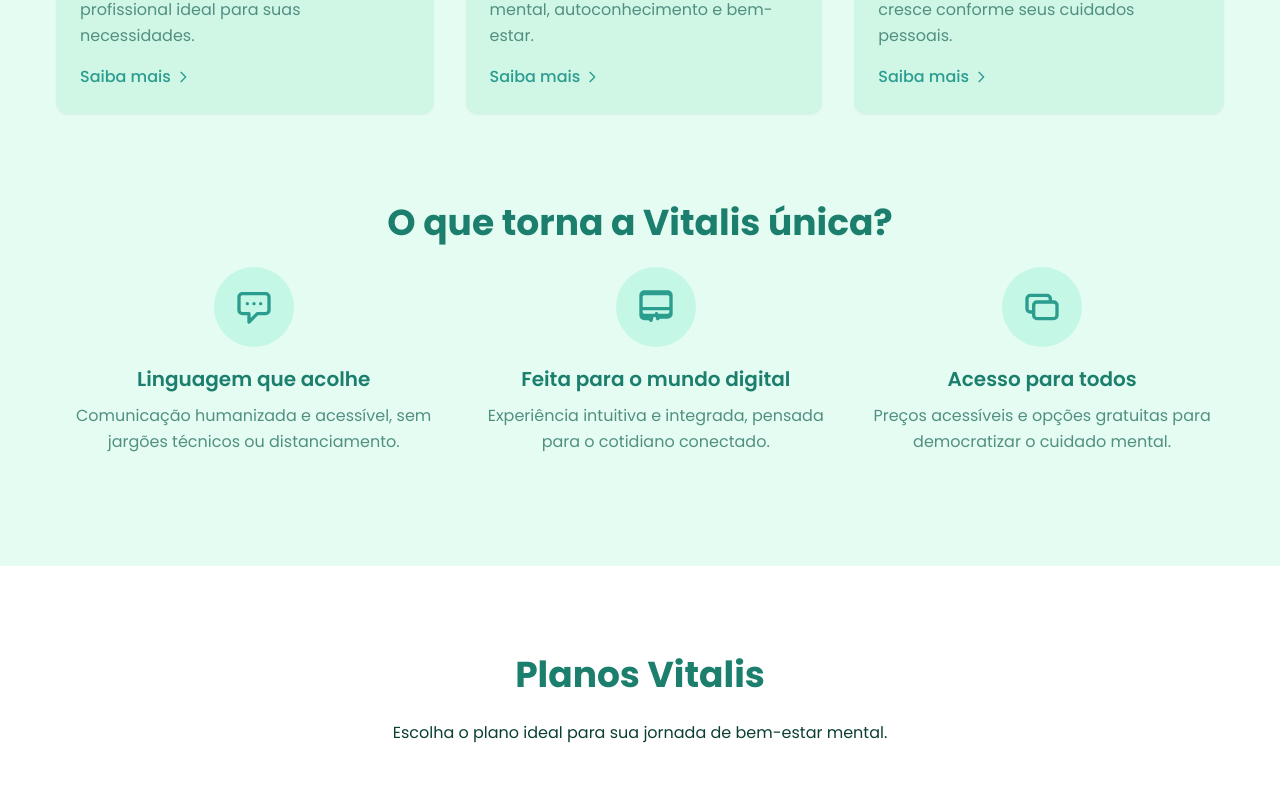
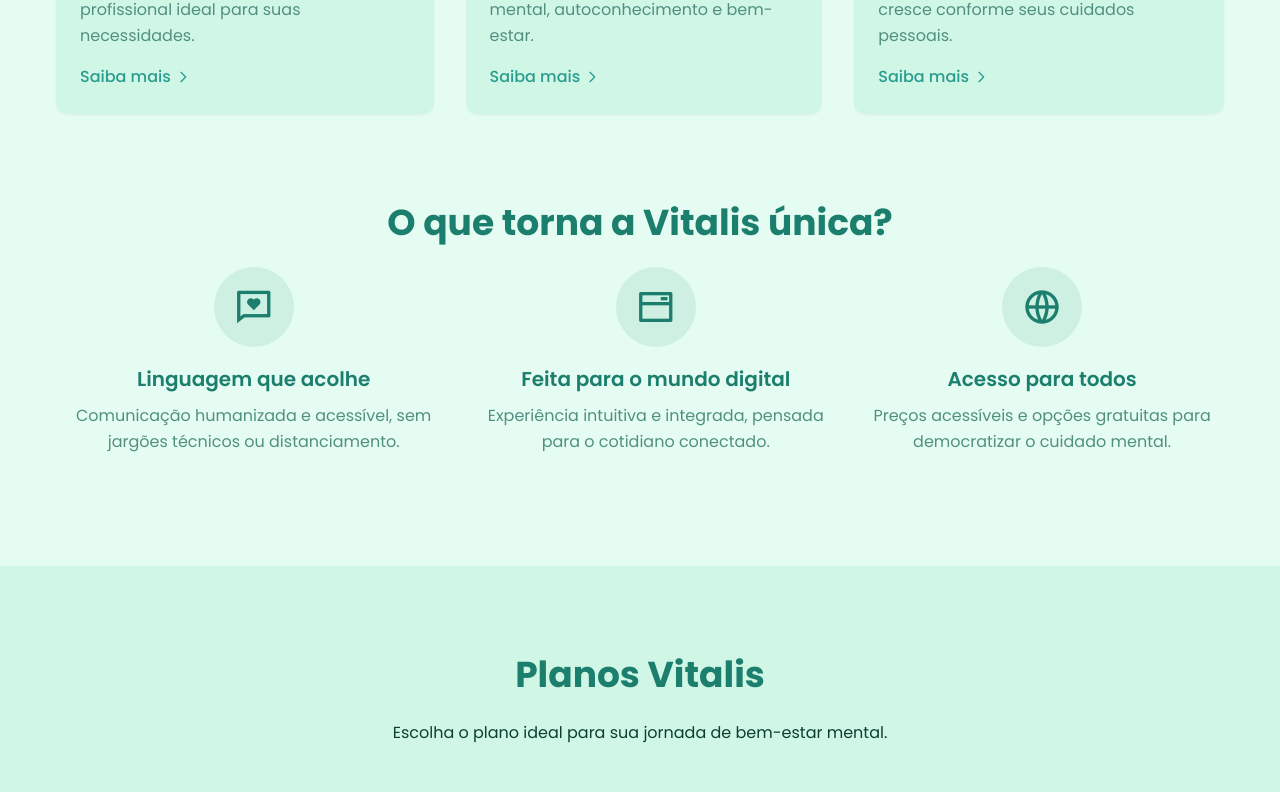
Before and after one commit to vitalis-app/vitalis-frontend, an Angular app: page / in a window 1280 px wide. Shown: the part 1999-2791 px from the top of the page. Built offline with nearby package versions, Linux system fonts and the light colour scheme.

Commit message:
Melhorias
Feita algumas alterações gerais no código

```diff
--- a/package.json
+++ b/package.json
@@ -19,6 +19,7 @@
     "@angular/platform-browser-dynamic": "^16.2.0",
     "@angular/router": "^16.2.0",
     "lucide-angular": "^0.513.0",
+    "remixicon": "^4.6.0",
     "rxjs": "~7.8.0",
     "tslib": "^2.3.0",
     "zone.js": "~0.13.0"
--- a/src/app/pages/home/home.component.css
+++ b/src/app/pages/home/home.component.css
@@ -142,7 +142,7 @@
 
 /* About Section */
 .about-section {
-  background-color: var(--verde-claro-2);
+  background-color: var(--gray-100);
 }
 
 .about-content {
@@ -192,12 +192,12 @@
 }
 
 .about-card-icon-container i {
-  font-size:  2.5rem; /* w-8 */
+  font-size: 2.5rem; /* w-8 */
   color: var(--verde-escuro);
 }
 
 .about-card-icon {
-  width:  3rem; /* w-8 */
+  width: 3rem; /* w-8 */
   fill: var(--verde-escuro);
 }
 
@@ -307,17 +307,16 @@
   margin-left: auto;
   margin-right: auto;
   margin-bottom: 1rem; /* mb-4 */
-  background-color: rgba(72, 222, 184, 0.2); /* bg-[#48deb8] bg-opacity-20 */
+  background-color: var(--gray-300);
   border-radius: 9999px; /* rounded-full */
   display: flex;
   align-items: center;
   justify-content: center;
 }
 
-.unique-icon {
-  width: 2.5rem; /* w-10 */
-  height: 2.5rem; /* h-10 */
-  color: var(--verde-escuro);
+.unique-icon-container i{
+  font-size: 2.5rem;
+  color: var(--verde-escuro-2);
 }
 
 .unique-title {
@@ -332,7 +331,7 @@
 
 /* Plans Section */
 .plans-section {
-  background-color: var(--white);
+  background-color: var(--gray-100);
 }
 
 .plans-grid {
@@ -343,10 +342,10 @@
 }
 
 .plan-card {
-  background-color: var(--white);
+  background-color: var(--gray-50);
   border-radius: 0.75rem; /* rounded-xl */
   box-shadow: 0 1px 2px 0 var(--shadow-color-card); /* shadow-sm */
-  border: 1px solid var(--gray-100);
+  border: 1px solid var(--gray-200);
   padding: 2rem; /* p-8 */
   width: 100%;
   transition: all 0.2s ease;
@@ -435,93 +434,9 @@
   margin-right: 0.5rem; /* mr-2 */
 }
 
-/* Companies Section */
-.companies-section {
-  background-color: var(--gray-50);
-}
-
-.companies-content-grid {
-  display: flex;
-  grid-template-columns: 1fr;
-  gap: 3rem; /* gap-12 */
-  align-items: center;
-}
-
-.feature-list-item {
-  display: flex;
-  align-items: flex-start;
-  margin-bottom: 1rem; /* mb-4 */
-}
-
-.feature-list-icon-container {
-  background-color: rgba(72, 222, 184, 0.2); /* bg-[#48deb8] bg-opacity-20 */
-  padding: 0.5rem; /* p-2 */
-  border-radius: 9999px; /* rounded-full */
-  margin-right: 1rem; /* mr-4 */
-}
-
-.feature-list-icon {
-  width: 1.5rem; /* w-6 */
-  height: 1.5rem; /* h-6 */
-  color: var(--verde-escuro);
-}
-
-.feature-list-title {
-  font-size: 1.25rem; /* text-xl */
-  font-weight: 600; /* font-semibold */
-  margin-bottom: 0.5rem; /* mb-2 */
-}
-
-.feature-list-description {
-  color: var(--text-color);
-}
-
-.companies-benefits-card {
-  background-color: var(--white);
-  padding: 2rem; /* p-8 */
-  border-radius: 0.75rem; /* rounded-xl */
-  box-shadow: 0 1px 2px 0 var(--shadow-color-card); /* shadow-sm */
-}
-
-.benefits-card-title {
-  font-size: 1.5rem; /* text-2xl */
-  font-weight: 700; /* font-bold */
-  margin-bottom: 1.5rem; /* mb-6 */
-}
-
-.benefits-list {
-  display: flex;
-  flex-direction: column;
-  gap: 1.5rem; /* space-y-6 */
-}
-
-.benefit-item {
-  display: flex;
-  align-items: center;
-}
-
-.benefit-percentage-container {
-  width: 4rem; /* w-16 */
-  text-align: center;
-}
-
-.benefit-percentage {
-  font-size: 1.875rem; /* text-3xl */
-  font-weight: 700; /* font-bold */
-  color: var(--verde-claro);
-}
-
-.benefit-description-container {
-  margin-left: 1rem; /* ml-4 */
-}
-
-.benefit-description {
-  color: var(--gray-700);
-}
-
 /* Specialists Section */
 .specialists-section {
-  background-color: var(--white);
+  background-color: var(--gray-50);
 }
 
 .specialists-grid {
@@ -531,7 +446,7 @@
 }
 
 .specialist-card {
-  background-color: var(--gray-50);
+  background-color: var(--gray-100);
   padding: 2rem; /* p-8 */
   border-radius: 0.75rem; /* rounded-xl */
   text-align: center;
--- a/src/app/pages/home/home.component.html
+++ b/src/app/pages/home/home.component.html
@@ -257,19 +257,7 @@
         <div class="unique-grid">
           <div class="unique-item animate-element">
             <div class="unique-icon-container">
-              <svg
-                class="unique-icon"
-                fill="none"
-                stroke="currentColor"
-                viewBox="0 0 24 24"
-              >
-                <path
-                  stroke-linecap="round"
-                  stroke-linejoin="round"
-                  stroke-width="2"
-                  d="M8 10h.01M12 10h.01M16 10h.01M9 16H5a2 2 0 01-2-2V6a2 2 0 012-2h14a2 2 0 012 2v8a2 2 0 01-2 2h-5l-5 5v-5z"
-                ></path>
-              </svg>
+              <i class="ri-chat-heart-line"></i>
             </div>
             <h3 class="unique-title">Linguagem que acolhe</h3>
             <p class="unique-description">
@@ -279,19 +267,7 @@
           </div>
           <div class="unique-item animate-element delay-100">
             <div class="unique-icon-container">
-              <svg
-                class="unique-icon"
-                fill="none"
-                stroke="currentColor"
-                viewBox="0 0 24 24"
-              >
-                <path
-                  stroke-linecap="round"
-                  stroke-linejoin="round"
-                  stroke-width="2"
-                  d="M9.75 17L9 20l-1-1H5a2 2 0 01-2-2V6a2 2 0 012-2h14a2 2 0 012 2v10a2 2 0 01-2 2h-5l-1 1-.75-3M3 13h18M5 17h14a2 2 0 002-2V5a2 2 0 00-2-2H5a2 2 0 00-2 2v10a2 2 0 002 2z"
-                ></path>
-              </svg>
+              <i class="ri-window-2-line"></i>
             </div>
             <h3 class="unique-title">Feita para o mundo digital</h3>
             <p class="unique-description">
@@ -301,19 +277,7 @@
           </div>
           <div class="unique-item animate-element delay-200">
             <div class="unique-icon-container">
-              <svg
-                class="unique-icon"
-                fill="none"
-                stroke="currentColor"
-                viewBox="0 0 24 24"
-              >
-                <path
-                  stroke-linecap="round"
-                  stroke-linejoin="round"
-                  stroke-width="2"
-                  d="M17 9V7a2 2 0 00-2-2H5a2 2 0 00-2 2v6a2 2 0 002 2h2m2 4h10a2 2 0 002-2v-6a2 2 0 00-2-2H9a2 2 0 00-2 2v6a2 2 0 002 2z"
-                ></path>
-              </svg>
+              <i class="ri-global-line"></i>
             </div>
             <h3 class="unique-title">Acesso para todos</h3>
             <p class="unique-description">
--- a/src/styles.css
+++ b/src/styles.css
@@ -1,10 +1,12 @@
+@import 'remixicon/fonts/remixicon.css';
+
 /* Base styles */
 * {
   box-sizing: border-box;
   margin: 0;
   padding: 0;
   scrollbar-width: thin;
-  scrollbar-color: var(--verde-claro) #f0fdf9;
+  scrollbar-color: var(--verde-claro) var(--background);
 }
 
 html {
--- a/src/styles/variables.css
+++ b/src/styles/variables.css
@@ -1,4 +1,5 @@
 :root {
+  /* Gradientes */
   --gradiente-inicio: #48deb8;
   --gradiente-fim: #2fb191;
   --gradiente-inicio-rgb: 72, 222, 184;
@@ -10,6 +11,7 @@
   --gray-50: #e5fcf2;
   --gray-100: #d0f6e6;
   --gray-200: #b5eed9;
+  --gray-300: rgba(118, 188, 163, 0.2);
   --gray-400: #76bca3;
   --gray-500: #69ac99;
   --gray-600: #519081;
@@ -47,6 +49,7 @@
   --gray-50: #1a3d35;
   --gray-100: #235045;
   --gray-200: #2e5f53;
+  --gray-300: rgb(65, 122, 109, 0.2);
   --gray-400: #417a6d;
   --gray-500: #5b8f83;
   --gray-600: #7da89c;
```
Also changed, not shown: 1 other file (tests, documents, lock files or other folders).
